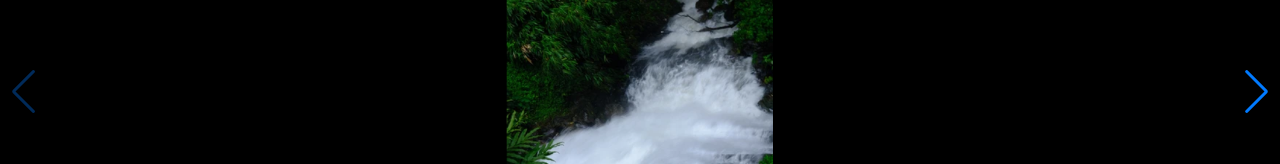
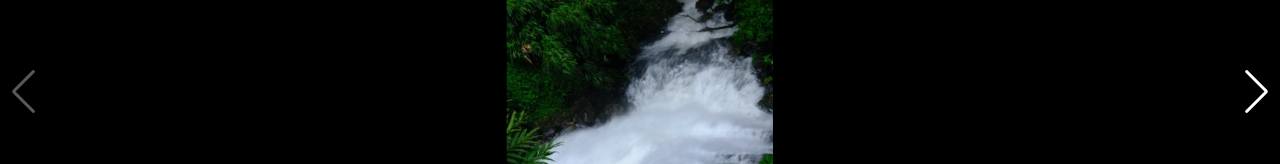
Before and after one commit to akhileshshetty/ahkileshshetty, a React (Create React App) app: page /photography in a window 1280 px wide. Shown: the part 636-800 px from the top of the page. Built offline with nearby package versions, Linux system fonts and the light colour scheme; a web font is replaced by a local one.

Commit message:
Change arrow color

```diff
--- a/package.json
+++ b/package.json
@@ -1,7 +1,7 @@
 {
   "name": "react-website",
   "version": "0.1.0",
-  "homepage": "https://D-setia.github.io",
+  "homepage": "https://akhileshshetty.github.io",
   "private": true,
   "dependencies": {
     "@emotion/react": "^11.10.5",
--- a/src/App.js
+++ b/src/App.js
@@ -18,6 +18,7 @@ function App() {
       <WebsiteHeader />
       <Routes>
         <Route path="/" element={<HomePage/>} exact/>
+        <Route path="/shetty-website" element={<HomePage/>} exact/>
         <Route path="/filmography" element={<FilmographyPage/>}/>
         <Route path="/photography" element={<PhotographyPage/>}/>
         <Route path="/paintings" element={<PaintingsPage/>}/>
--- a/src/pages/home/my_vids.jsx
+++ b/src/pages/home/my_vids.jsx
@@ -178,6 +178,7 @@ function MyVidsMob(props) {
         navigation={true}
         modules={[Navigation]}
         className="mySwiper"
+        style={{"--swiper-navigation-color": "rgba(255, 255, 255, 1)"}}
         onSlideNextTransitionStart={() => {
           const temp = currVidIndex;
           pause(homePageVideos[temp].id);
--- a/src/pages/photography.jsx
+++ b/src/pages/photography.jsx
@@ -82,7 +82,7 @@ function PhotographyPage() {
         navigation={true}
         modules={[Navigation]}
         className="mySwiper"
-        style={{ height: 400 }}
+        style={{ height: 400, "--swiper-navigation-color": "rgba(255, 255, 255, 1)" }}
       >
         {/* {Array(27).map((_, i) => <SwiperSlide><img src={images[i]}/></SwiperSlide>)} */}
         <SwiperSlide>
--- a/src/styles.css
+++ b/src/styles.css
@@ -50,11 +50,11 @@ body {
 }
 
 .swiper-button-prev {
-    color: rgba(255, 255, 255, 0.7);
+  color: rgba(255, 255, 255, 0.7);
 }
 
 .swiper-button-next {
-    color: rgba(255, 255, 255, 0.7);
+  color: rgba(255, 255, 255, 0.7);
 }
 
 .swiper-pagination-bullet-active {
```
